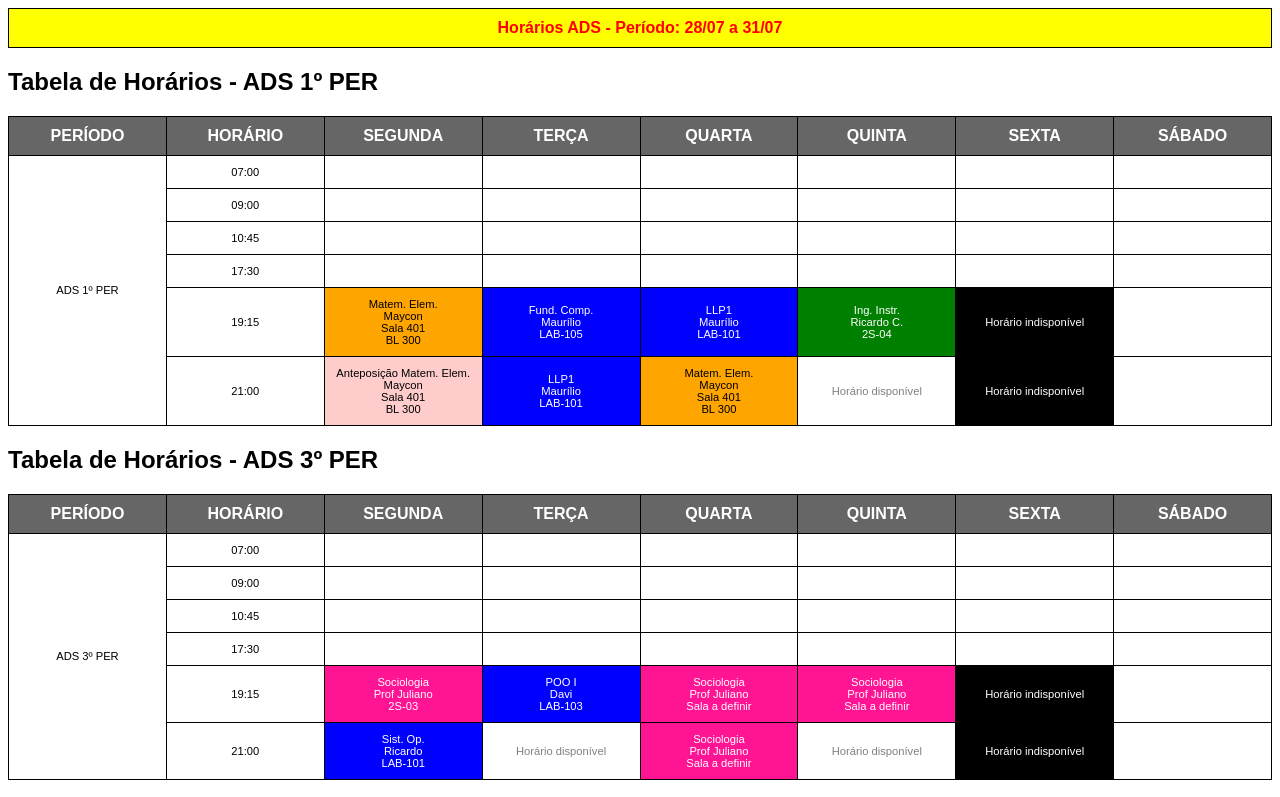
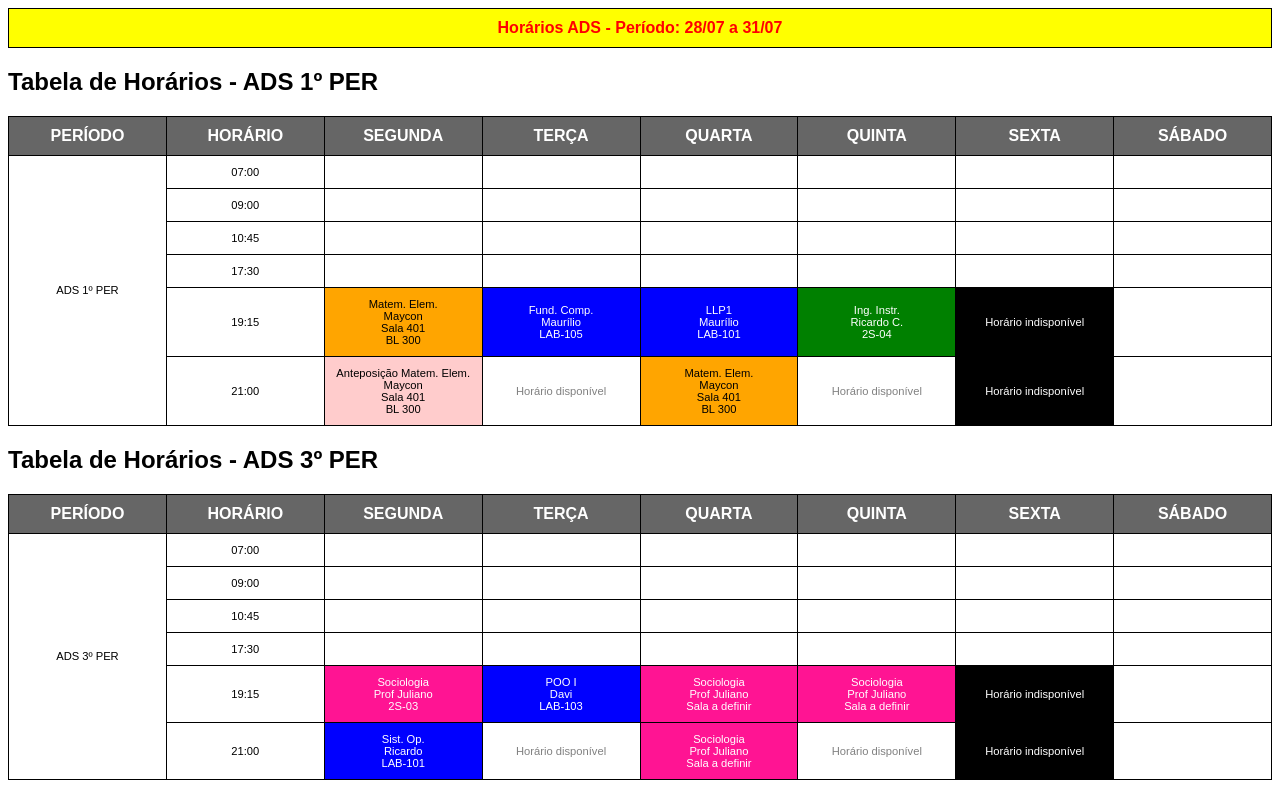
Before and after one commit to davitaveira1/horarios-ads, a plain HTML site: page index.html in a window 1280 px wide. Shown: the top 797 px of the page. Drawn offline with Linux system fonts and the light colour scheme.

Commit message:
aulas semana 28-07

```diff
--- a/index.html
+++ b/index.html
@@ -171,7 +171,8 @@
             <tr>
                 <td>21:00</td>
                 <td class="vermelho-claro">Anteposição Matem. Elem.<br>Maycon<br>Sala 401<br>BL 300</td>
-                <td class="azul">LLP1<br>Maurílio<br>LAB-101</td>
+                <td style="color: gray;">Horário disponível</td>
+                <!--<td class="azul">LLP1<br>Maurílio<br>LAB-101</td>-->
                 <td class="laranja">Matem. Elem.<br>Maycon<br>Sala 401<br>BL 300</td>
                 <!--<td class="laranja">Matem. Elem.<br>Maycon<br>Sala 401<br>BL 300</td>-->
                 <td style="color: gray;">Horário disponível</td>
```
